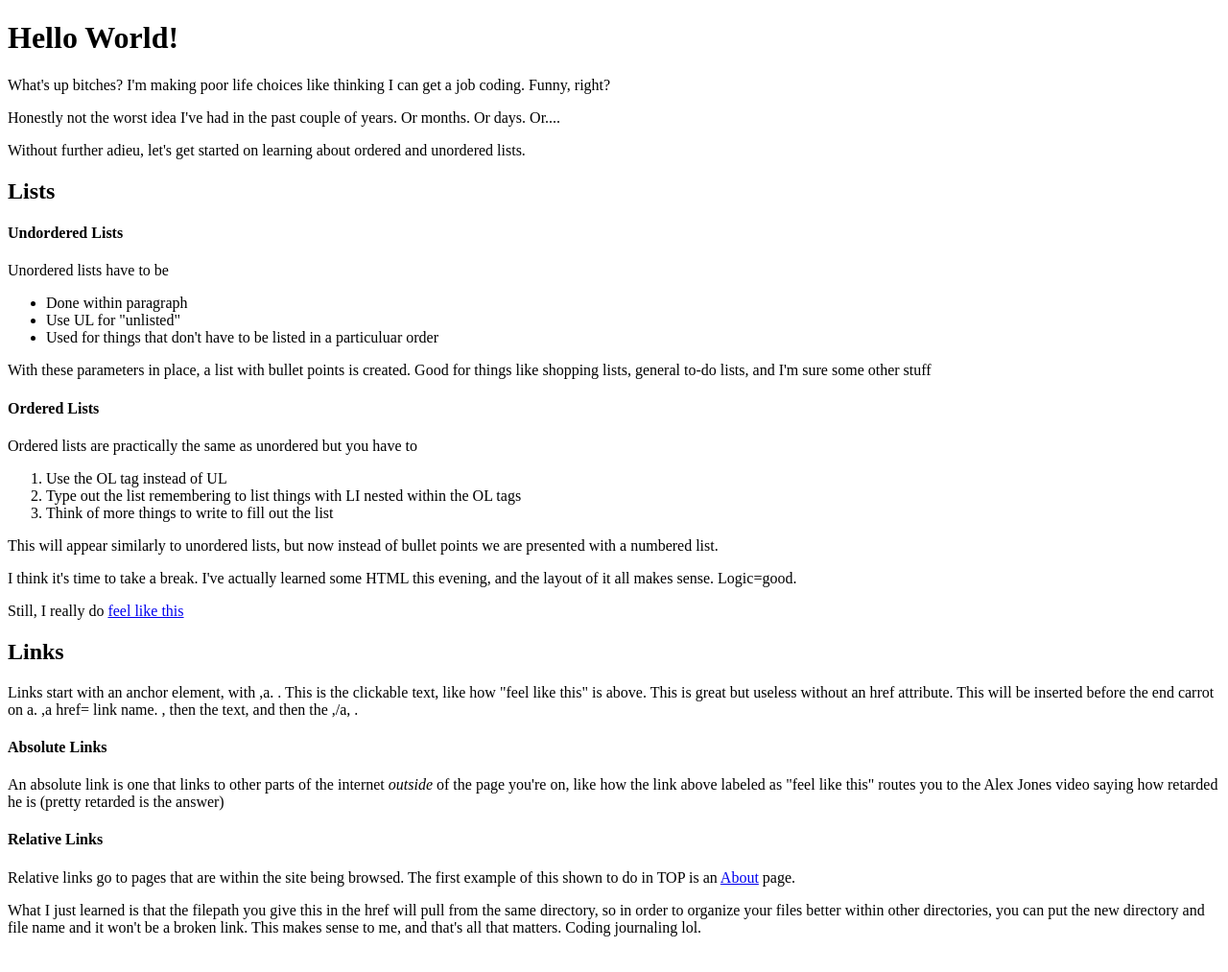
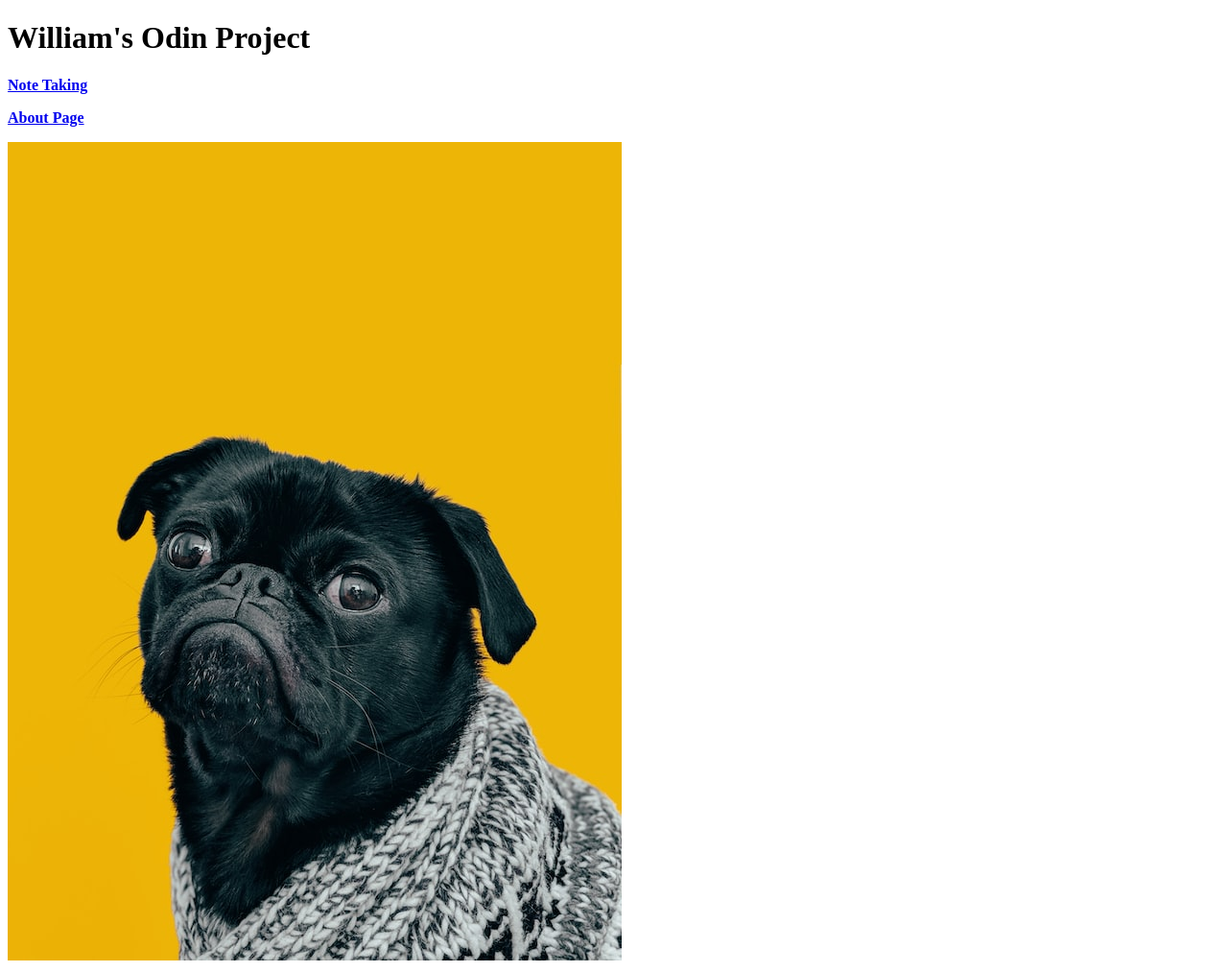
Before and after one commit to WallYangish/git_test, a plain HTML site: page html-boilerplate/index.html in a window 1280 px wide. Shown: the whole page at 96% size. Before the commit the page ends 992 px from the top, so only its background shows below. Drawn offline with Linux system fonts and the light colour scheme.

Commit message:
Changing format to follow more in line with the project

```diff
--- a/html-boilerplate/index.html
+++ b/html-boilerplate/index.html
@@ -6,101 +6,19 @@
   </head>
 
   <body>
-    <h1>Hello World!</h1>
+    <h1>William's Odin Project</h1>
 
     <p>
-      What's up bitches? I'm making poor life choices like thinking I can get a
-      job coding. Funny, right?
-    </p>
-    <p>
-      Honestly not the worst idea I've had in the past couple of years. Or
-      months. Or days. Or....
-    </p>
-    <p>
-      Without further adieu, let's get started on learning about ordered and
-      unordered lists.
-    </p>
-
-    <h2>Lists</h2>
-
-    <h4>Undordered Lists</h4>
-
-    <p>Unordered lists have to be</p>
-    <ul>
-      <li>Done within paragraph</li>
-      <li>Use UL for "unlisted"</li>
-      <li>
-        Used for things that don't have to be listed in a particuluar order
-      </li>
-    </ul>
-
-    <p>
-      With these parameters in place, a list with bullet points is created. Good
-      for things like shopping lists, general to-do lists, and I'm sure some
-      other stuff
-    </p>
-
-    <h4>Ordered Lists</h4>
-
-    <p>Ordered lists are practically the same as unordered but you have to</p>
-    <ol>
-      <li>Use the OL tag instead of UL</li>
-      <li>
-        Type out the list remembering to list things with LI nested within the
-        OL tags
-      </li>
-      <li>Think of more things to write to fill out the list</li>
-    </ol>
-
-    <p>
-      This will appear similarly to unordered lists, but now instead of bullet
-      points we are presented with a numbered list.
+      <strong><a href="pages/notes.html">Note Taking</a> </strong>
     </p>
 
     <p>
-      I think it's time to take a break. I've actually learned some HTML this
-      evening, and the layout of it all makes sense. Logic=good.
+      <strong><a href="pages/about.html">About Page</a> </strong>
     </p>
 
-    <p>
-      Still, I really do
-      <a href="https://www.youtube.com/watch?v=CfG9SYKg0V0&feature=youtu.be"
-        >feel like this</a
-      >
-    </p>
-
-    <h2>Links</h2>
-
-    <p>
-      Links start with an anchor element, with ,a. . This is the clickable text,
-      like how "feel like this" is above. This is great but useless without an
-      href attribute. This will be inserted before the end carrot on a. ,a href=
-      link name. , then the text, and then the ,/a, .
-    </p>
-
-    <h4>Absolute Links</h4>
-
-    <p>
-      An absolute link is one that links to other parts of the internet
-      <em>outside</em> of the page you're on, like how the link above labeled as
-      "feel like this" routes you to the Alex Jones video saying how retarded he
-      is (pretty retarded is the answer)
-    </p>
-
-    <h4>Relative Links</h4>
-
-    <p>
-      Relative links go to pages that are within the site being browsed. The
-      first example of this shown to do in TOP is an
-      <a href="pages/about.html">About</a> page.
-    </p>
-
-    <p>
-      What I just learned is that the filepath you give this in the href will
-      pull from the same directory, so in order to organize your files better
-      within other directories, you can put the new directory and file name and
-      it won't be a broken link. This makes sense to me, and that's all that
-      matters. Coding journaling lol.
-    </p>
+    <img
+      src="images/dog.jpg"
+      alt="Charles the ugly goddamned dog, sorry charles"
+    />
   </body>
 </html>
```
Also changed, not shown: html-boilerplate/pages/notes.html (added, +125 -0 lines), html-boilerplate/images/dog.jpg (added).
